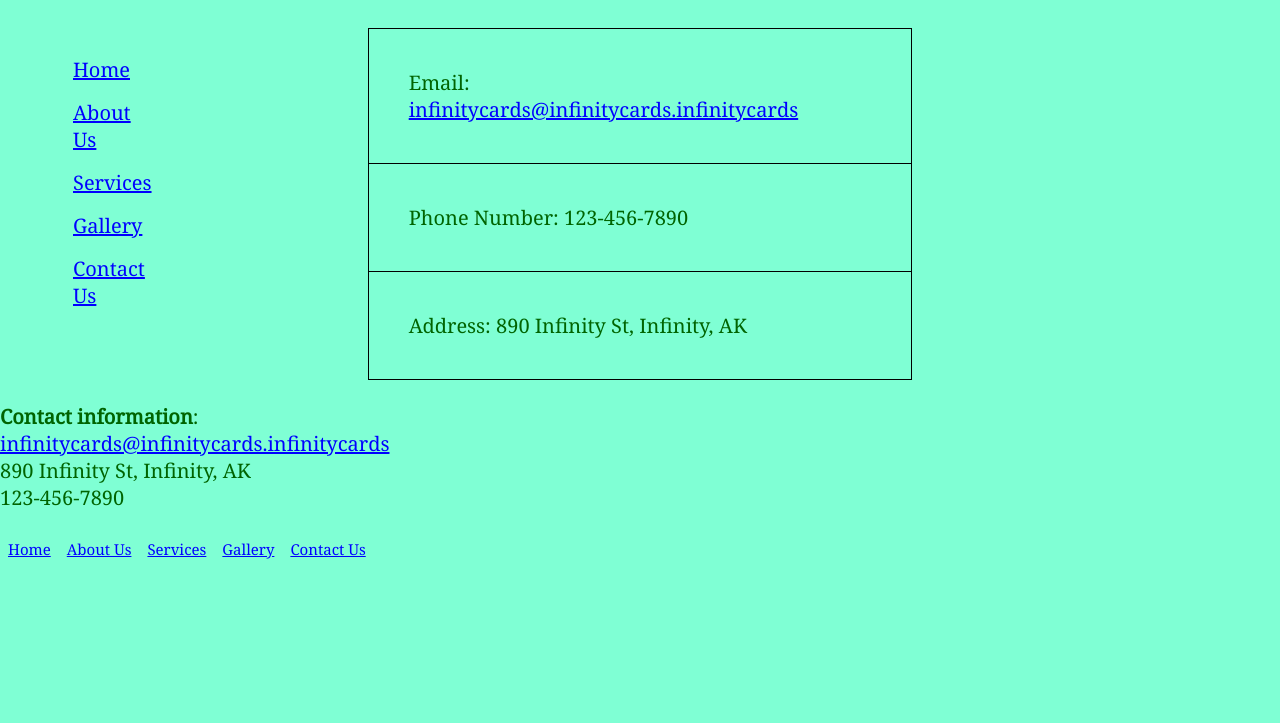
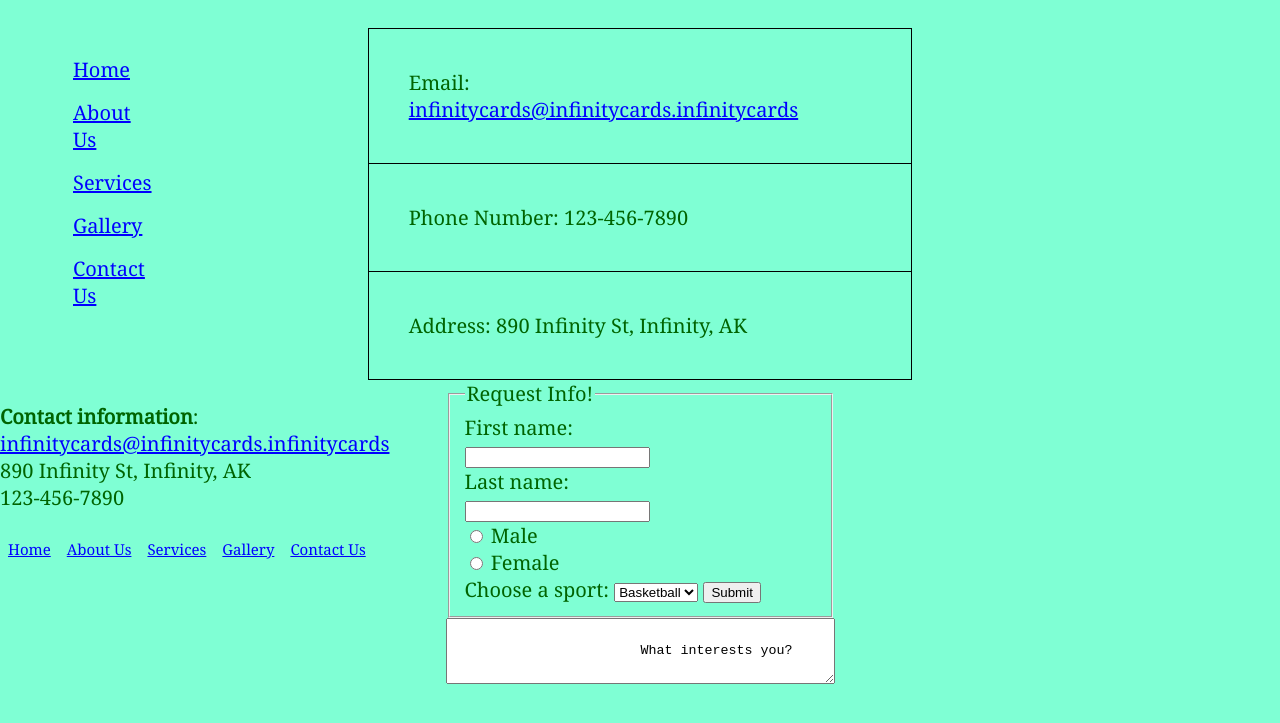
Before and after one commit to nikrusty/nikrusty.github.io, a plain HTML site: page contact.html in a window 1280 px wide. Shown: the part 213-936 px from the top of the page. Before the commit the page ends 800 px from the top, so only its background shows below. Drawn offline with Linux system fonts and the light colour scheme.

Commit message:
for assessment 5

```diff
--- a/contact.html
+++ b/contact.html
@@ -54,6 +54,29 @@ contact information for the site
                             <td>Address: 890 Infinity St, Infinity, AK</td>
                         </tr>
                     </table>
+                    <form class="infoForm" action=”response_page.php” method=”post” method="get">
+                        <fieldset>
+                            <legend>Request Info!</legend>
+                            <label for="fname">First name:</label><br>
+                                <input type="text" id="fname" name="firstname" required><br>
+                            <label for="lname">Last name:</label><br>
+                                <input type="text" id="lname" name="lastname" required><br>
+                            <input type="radio" id="male" name="gender" value="male" required>
+                                <label for="male">Male</label><br>
+                            <input type="radio" id="female" name="gender" value="female">
+                                <label for="female">Female</label><br>
+                            <label for="cars">Choose a sport: </label>
+                            <select id="sports" name="sports">
+                                <option value="basketball">Basketball</option>
+                                <option value="football">Football</option>
+                                <option value="baseball">Baseball</option>
+                                <option value="other">Other</option>
+                            </select>
+                            <input type="submit" value="Submit">
+                        </fieldset>
+                    </form>
+                    <textarea class="infoForm" rows="4" cols="50" name="comment" form="usrform" id="interest" name="interest">
+                        What interests you?</textarea>
                 </section>
             </div>
         </div>
--- a/main.css
+++ b/main.css
@@ -226,3 +226,24 @@ table, th, td {
     bottom: 0; left: 0;
     margin: auto; /* make em equal */
 }
+
+/*Form CSS */
+form {
+    width: 50%;
+    display: inline-block;
+    margin-left: auto;
+    margin-right: auto;
+    text-align: left;
+
+}
+.infoForm {
+    display: block;
+    text-align: left;
+}
+textarea {
+    width: 50%;
+    display: inline-block;
+    margin-left: auto;
+    margin-right: auto;
+    align-content: center;
+}
```
Also changed, not shown: 1 other file.
